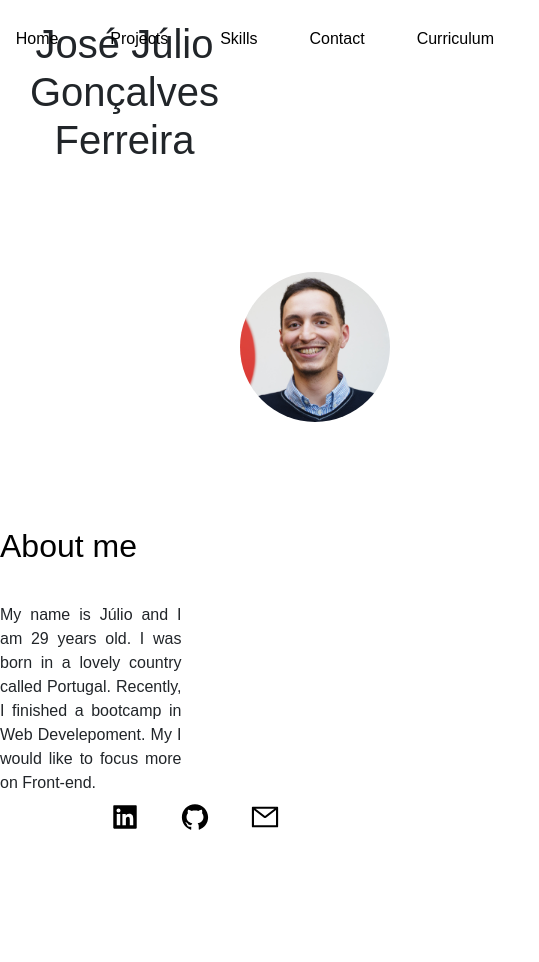
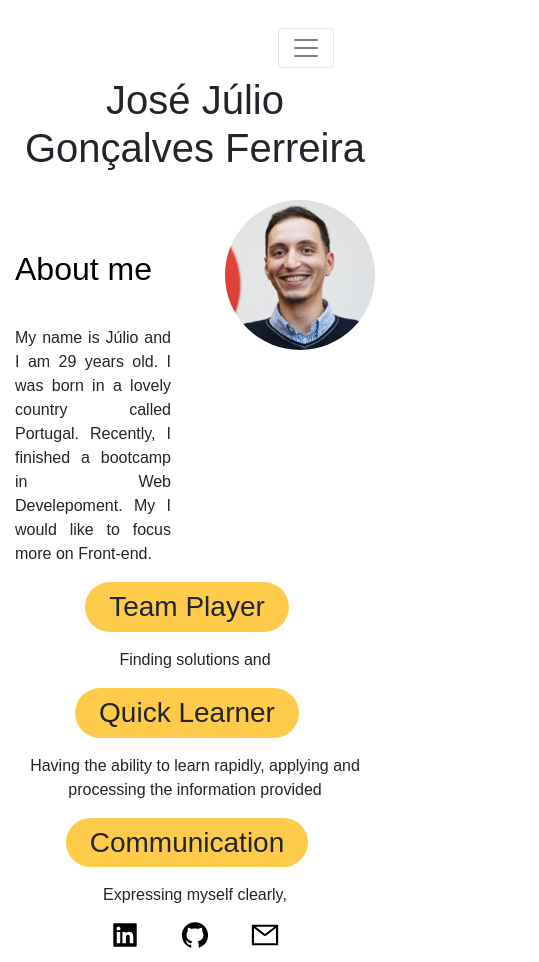
Before and after one commit to josejulio28/portfolio, a React (Create React App) app: page / in a window 390 px wide. Shown: the whole page, 539 px wide, since content can reach past the window. Before the commit the page ends 844 px from the top, so only its background shows below. Built offline with nearby package versions, Linux system fonts and the light colour scheme.

Commit message:
changes in the about page, created new skills. changed the navbar so it could be responsive, project change to have a flip card

```diff
--- a/src/App.js
+++ b/src/App.js
@@ -2,7 +2,7 @@ import './App.css';
 import React, { Component } from "react"
 import Navbar from "./contents/navbar"
 import Contact from "./contents/contact"
-import Footer from "./contents/footer";
+import Footer from "./contents/Footer";
 import About from "./contents/about";
 import Portfolio from "./contents/portfolio";
 import Techskills from "./contents/techskills";
--- a/src/contents/about.js
+++ b/src/contents/about.js
@@ -7,20 +7,33 @@ import Col from 'react-bootstrap/Col'
 
 function about() {
     return (
-
       <Container>
-      <Row>
+        <div>
+            <h1>José Júlio Gonçalves Ferreira</h1>
+        </div>
         <div className="main-about">
-             <div className="description">
+            <div className="description">
                 <h2> About me</h2>
                 <p>My name is Júlio and I am 29 years old. I was born in a lovely country called Portugal.  Recently, I finished a bootcamp in Web Develepoment. My I would like to focus more on Front-end. </p>
             </div>
             <div>
-                <img className="img-about" src={Image} alt="My Image" />
+                <img className="img-about" src={Image} alt="My Image"/>
             </div>
-
         </div>
-        </Row>
+        <div className="card-about-skills">
+            <div className="card-about">
+                <h3>Team Player </h3>
+                <p>Finding solutions and </p>
+            </div>
+            <div className="card-about">
+                <h3>Quick Learner </h3>
+                <p>Having the ability to learn rapidly, applying and processing the information provided</p>
+            </div>
+            <div className="card-about">
+                <h3>Communication</h3>
+                <p>Expressing myself clearly, </p>
+            </div>
+        </div>
         </Container>
     )
 }
--- a/src/contents/navbar.js
+++ b/src/contents/navbar.js
@@ -1,26 +1,25 @@
 
 import React, { Component } from "react"
-import { Link, Route, withRouter } from "react-router-dom";
-import { Container } from "react-bootstrap";
+import { NavLink,  } from "react-router-dom";
 import "../styles/navbar.css"
-import { AiOutlineGithub } from 'react-icons/fa';
+import {Navbar,  Nav} from 'react-bootstrap'
 
 class navbar extends Component {
     render() {
         return (
             <div className="Navbar_container">
-                <div>
-                    <h1>José Júlio Gonçalves Ferreira</h1>
-                </div>
-                <div className="div-main">
-                    <Link to="/"  className="link">Home</Link>
-                    <Link to="/projects"  className="link">
-                    Projects
-                    </Link>
-                    <Link to="/tech"  className="link"> Skills</Link>
-                    <Link to="/contact"  className="link"> Contact</Link>
-                    <Link to="/julioferreira.pdf" target="_blank" className="link" >Curriculum</Link>
-                </div>
+            <Navbar expand="lg">
+            <Navbar.Toggle aria-controls="basic-navbar-nav" />
+            <Navbar.Collapse id="basic-navbar-nav">
+            <Nav className="me-auto">
+            <NavLink to="/"  className="link">Home</NavLink>
+            <NavLink to="/projects"  className="link">Projects</NavLink>
+            <NavLink to="/tech"  className="link"> Skills</NavLink>
+            <NavLink to="/julioferreira.pdf" target="_blank" className="link" >Curriculum</NavLink>
+            <NavLink to="/contact"  className="link"> Contact</NavLink>
+            </Nav>
+            </Navbar.Collapse>
+            </Navbar>
             </div>
 
         )
--- a/src/contents/portfolio.js
+++ b/src/contents/portfolio.js
@@ -12,39 +12,45 @@ import {AiOutlineGithub} from 'react-icons/ai';
 
 function portfolio() {
     return (
-        <div class="container">
-          <Row>
-            <div className="col-12 col-sm-6 col-md-4 card-portfolio" >
+        <div class="container-portfolio">
+            <div className="card-portfolio" >
               <h2>Survivors</h2>
-
+              <div class="flip-card">
+              <div class="flip-card-inner">
+              <div class="flip-card-front">
                 <img className="img-portfolio" src={survivors} alt="image_survivors"/>
+              </div>
+              <div class="flip-card-back">
+                <h1>John Doe</h1>
+                  <p>Architect & Engineer</p>
+                  <p>We love that guy</p>
+              </div>
+              </div>
+              </div>
+              <div className="card-symbols">
                   <a href="https://www.womensurvivors.net/" target="_blank">
                   <FaChrome size = '30px' color="black" />
                   </a>
                   <a href="https://github.com/josejulio28">
                   <AiOutlineGithub size = '30px'color="black"/></a>
-                <p></p>
               </div>
-            <div className="col-12 col-sm-6 col-md-4 card-portfolio">
-                <h2>
-                Pets
-                </h2>
+              </div>
+              <div className="card-portfolio">
+                <h2> Pets</h2>
                 <img className="img-portfolio" src={pets} alt="image_of_pet"/>
+                <div div className="card-symbols">
                   <a href="https://book-a-pet.herokuapp.com/" target="_blank">
                   <FaChrome size = '30px' color="black" />
                   </a>
                   <a href="https://github.com/josejulio28">
                   <AiOutlineGithub size = '30px'color="black"/></a>
-
-
-                <p></p>
                 </div>
-            <div className="col-12 col-sm-6 col-md-4 card-portfolio ">
+              </div>
+            {/* <div className="col-12 col-sm-6 col-md-4 card-portfolio ">
 
               <h2> <a href="https">Mr Cocktail</a></h2>
               <FaChrome size = '30px' color="black" />
-              <p></p></div>
-          </Row>
+              <p></p></div> */}
         </div>
     )
 }
--- a/src/contents/techskills.js
+++ b/src/contents/techskills.js
@@ -1,39 +1,44 @@
 import React from "react"
 import "../styles/techskills.css"
-import Container from 'react-bootstrap/Container'
-import Row from 'react-bootstrap/Row'
-import Col from 'react-bootstrap/Col'
-
+import { FontAwesomeIcon } from '@fortawesome/react-fontawesome'
+// import { fa-database } from 'react-icons/fas';
 
 function techskills() {
     return (
         <div class="container">
         <h2>Technicall Skills </h2>
         <div className="skills">
-        <div>
+        <div  className="card-skills" col-12 col-sm-6 col-md-3 techskills>
         <h2>Frontend</h2>
-        <div className="card-skills" col-12 col-sm-6 col-md-3 techskills>
-            <h3>React</h3>
-            <h3>JavaScript</h3>
-            <h3>CSS</h3>
-            <h3>HTML</h3>
-            <h3>Figma</h3>
-            <h3>SQL</h3>
-            <h3>Bootstrap</h3>
+          <div>
+            <ul>
+            <li>React</li>
+            <li>JavaScript</li>
+            <li>CSS</li>
+            <li>HTML</li>
+            <li>Figma</li>
+            <li>SQL</li>
+            <li>Bootstrap</li>
+            </ul>
+
           </div>
         </div>
-        <div>
+        <div className="card-skills" col-12 col-sm-6 col-md-3 techskills>
           <h2>Backend</h2>
-          <div className="col-12 col-sm-6 col-md-4 card-skills">
-            <h3>Ruby</h3>
-            <h3>Ruby on Rails</h3>
-            <h3>SQL</h3>
+          <div >
+            <ul>
+            <li>Ruby</li>
+            <li>Ruby on Rails</li>
+            <li>SQL</li>
+            </ul>
           </div>
         </div>
+        <div  className="card-skills" col-12 col-sm-6 col-md-3 techskills>
+          <h2>Others</h2>
         <div>
-                    <h2>Others</h2>
-        <div className="card-skills">
-            <h3>Git</h3>
+          <ul>
+            <li>Git</li>
+          </ul>
         </div>
         </div>
 
--- a/src/styles/about.css
+++ b/src/styles/about.css
@@ -1,10 +1,10 @@
 .main-about {
   display: inline-flex;
   width: 100%;
-  height: 100vh;
+  height: 100%;
   /* background-image: ; */
   vertical-align: middle;
-  padding-top: 100px;
+  padding-top: 20px;
 }
 
 .description {
@@ -19,9 +19,23 @@
   border-radius: 50%;
   width: 200px;
 }
+.card-about-skills {
+  display: flex;
+  flex-wrap: wrap;
+}
+.card-about-skills > * {
+  flex: 1 1 200px;
+}
+.card-about {
+  width: 33%;
+  flex-wrap: wrap;
+}
 
 @media (max-width: 544px) {
   .img-about {
     width: 150px;
   } /*1rem = 16px*/
+  p {
+    size: 10px;
+  }
 }
--- a/src/styles/footer.css
+++ b/src/styles/footer.css
@@ -2,12 +2,12 @@
   display: flex;
   padding: 0px 0px;
   text-align: center;
-  height: 5vh;
+  height: auto;
   width: 100%;
   justify-content: space-evenly;
   /* color: #ffdd87;
   background-color: #ffdd87; */
-  position: absolute; /* Set the navbar to fixed position */
+  position: static; /* Set the navbar to fixed position */
   bottom: 0; /* Position the footer at the bottom of the page */
   width: 100%;
   left: 0px;
--- a/src/styles/navbar.css
+++ b/src/styles/navbar.css
@@ -22,11 +22,13 @@
   padding-left: 30px;
   padding-right: 40px;
   display: flex;
+  justify-content: flex-end;
+  background-color: transparent;
 }
-.Navbar_container h1 {
+/* .Navbar_container h1 {
   font-stretch: extra-expanded;
-  /* white-space: nowrap; */
-}
+  /* white-space: nowrap;
+} */
 
 @media screen and (min-width: 800px) {
   .container {
--- a/src/styles/portfolio.css
+++ b/src/styles/portfolio.css
@@ -1,3 +1,10 @@
+.container-portfolio {
+  display: inline-flex;
+  padding-left: 20px;
+  padding-right: 20px;
+  flex-wrap: wrap;
+}
+
 .div-portfolio {
   justify-content: space-evenly;
   display: flex;
@@ -7,17 +14,57 @@
 }
 
 .card-portfolio {
-  justify-content: space-evenly;
+  align-items: center;
   width: 100%;
   height: 100%;
+  padding-bottom: 4rem;
+  margin: 10px;
   position: relative;
   top: 0;
-  transition: top ease 0.4s;
 }
 
-.card-portfolio:hover {
-  top: -10px;
+.flip-card {
+  background-color: transparent;
+  width: 100%;
+  height: 100%;
+  /* perspective: 1000px; Remove this if you don't want the 3D effect */
 }
+
+/* This container is needed to position the front and back side */
+.flip-card-inner {
+  position: relative;
+  width: 100%;
+  height: 100%;
+  text-align: center;
+  transition: transform 0.8s;
+  transform-style: preserve-3d;
+}
+
+/* Do an horizontal flip when you move the mouse over the flip box container */
+.flip-card:hover .flip-card-inner {
+  transform: rotateY(180deg);
+}
+
+/* Position the front and back side */
+.flip-card-front,
+.flip-card-back {
+  /* position: absolute; */
+  width: 100%;
+  height: 100%;
+  -webkit-backface-visibility: hidden; /* Safari */
+  backface-visibility: hidden;
+}
+
+/* Style the front side (fallback if image is missing) */
+.flip-card-front {
+  color: black;
+}
+
+/* Style the back side */
+.flip-card-back {
+  transform: rotateY(180deg);
+}
+
 .card-portfolio h2 a {
   color: black;
 }
@@ -42,11 +89,13 @@ h2 a:active {
 
 .img-portfolio {
   box-shadow: 10px 10px 10px rgba(0, 0, 0, 0.3);
-  width: 70%;
-  height: 50%;
+  width: 50vh;
+  height: auto;
   border-radius: 5px;
 }
-
+.card-symbols {
+  padding-top: 10px;
+}
 .container {
   height: 100vh;
   width: 100%;
@@ -55,3 +104,9 @@ h2 a:active {
 h2 {
   color: #000000;
 }
+@media (min-width: 544px) {
+  /*1rem = 16px*/
+  p {
+    size: 10px;
+  }
+}
--- a/src/styles/techskills.css
+++ b/src/styles/techskills.css
@@ -1,11 +1,13 @@
 .container {
-  height: 100vh;
   /* display: flex; */
-  position: fixed;
+  /* position: fixed; */
+  min-height: auto;
+  display: flex;
+  flex-direction: column;
 }
 
 .skills {
-  /* display: flex; */
+  display: flex;
 }
 
 h2 {
@@ -55,11 +57,15 @@ a:active {
 
 .card-skills {
   border-color: black;
+  margin: 10px;
   justify-content: space-evenly;
   width: 100%;
   height: 100%;
   position: relative;
   top: 0;
+  transition: top ease 0.4s;
+  border-radius: 5px;
+  background-color: azure;
   transition: top ease 0.4s;
 }
 
@@ -90,3 +96,9 @@ a:active {
     font-size: 1.5rem;
   } /*1rem = 16px*/
 }
+
+ul {
+  list-style-type: none;
+  font-weight: bold;
+  font-size: 20px;
+}
```
Also changed, not shown: src/contents/survivors_img.png, 1 other file (tests, documents, lock files or other folders). Lines whose indentation alone changed are shown as unchanged.
